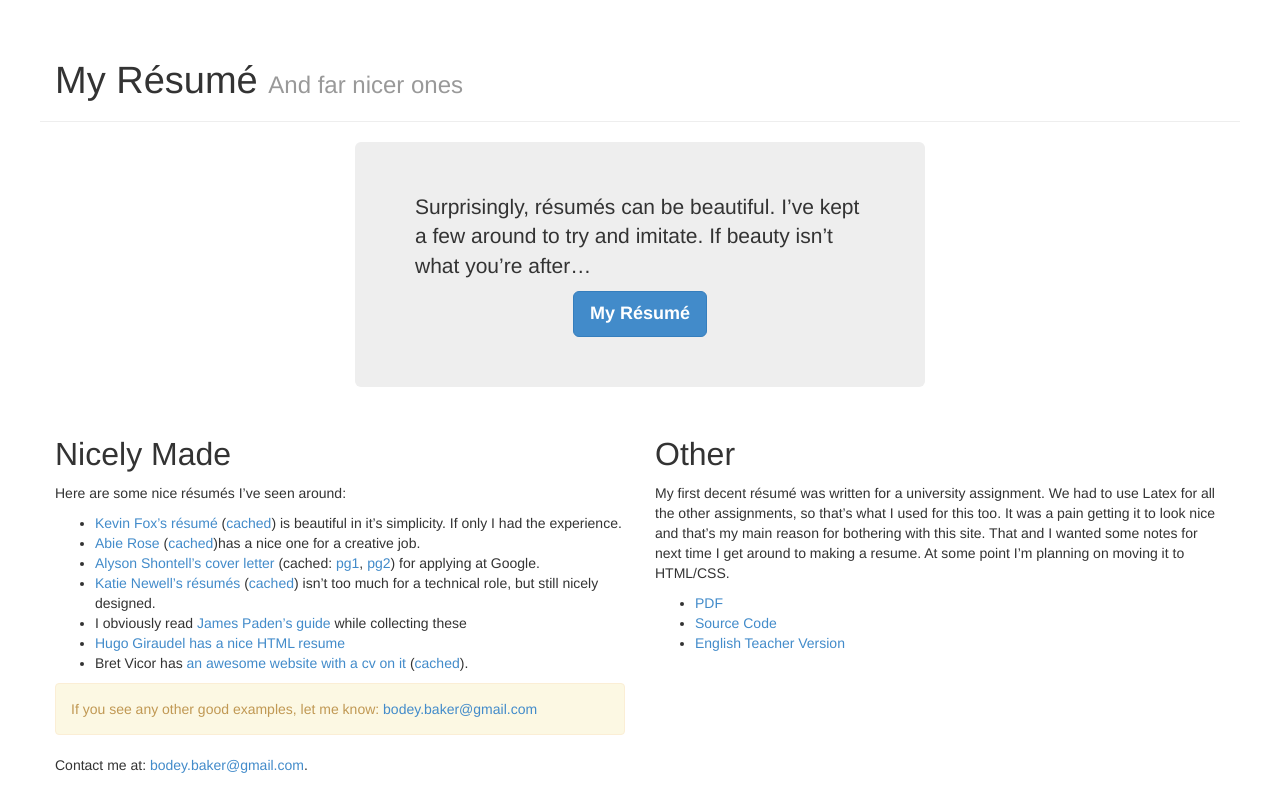
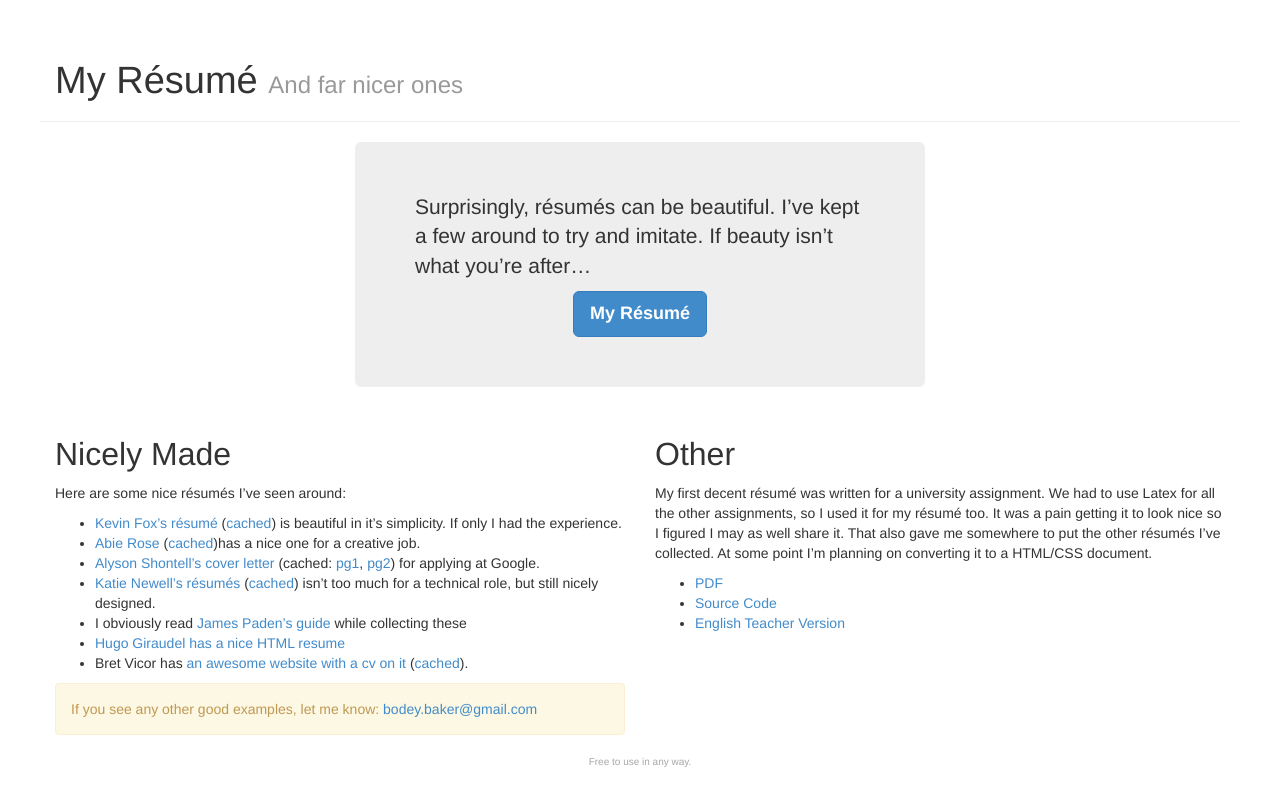
Before and after one commit to porcoesphino/bodey-cv, a Jekyll site: the page built from index.markdown, in a window 1280 px wide. Shown: the top 812 px of the page. Built offline with Jekyll 4.4.1, drawn with Linux system fonts in a browser that asks for light colours.

Commit message:
removed files. touched up footer

```diff
--- a/_includes/README.markdown
+++ /dev/null
@@ -1,6 +0,0 @@
-Here are some nice résumés I've seen around:
-* [Kevin Fox's résumé](http://fury.com/resume/kevin_fox_resume.pdf) is beautiful in it's simplicity. If only I had the experience.
-* [Abie Rose](http://abierose.com/resume.pdf) has a nice one for a creative job.
-* [Alyson Shontell's cover letter](http://www.businessinsider.com/this-is-the-application-and-cover-letter-that-got-me-an-interview-with-google-2011-2) for applying at Google.
-* [Katie Newell's résumés](http://www.katienewell.com) isn't too much for a technical role, but still nicely designed.
-* I obviously read [James Paden's guide](http://www.xemion.com/website-design-learning-center/5-steps-to-the-perfect-web-designer-resume/) while collecting these
--- a/_includes/email.markdown
+++ /dev/null
@@ -1,3 +0,0 @@
----
----
-<bodey.baker@gmail.com>
--- a/_includes/home-page.html
+++ b/_includes/home-page.html
@@ -26,4 +26,9 @@
 {{ mine | markdownify }}
   </div>
 </div>
-Contact me at: <bodey.baker@gmail.com>.
+
+<div class="row footer">
+  <div class="span12">
+{{ footer | markdownify }}
+  </div>
+</div>
--- a/_layouts/default.html
+++ b/_layouts/default.html
@@ -12,12 +12,6 @@
     <div class="container">
     {{content}}
     </div>
-
-    <div class="row footer">
-      <div class="span12">
-        {{ footer }}
-      </div>
-    </div>
     <script src="http://code.jquery.com/jquery.js"></script>
     <script src="{{site.baseurl}}/bootstrap/js/bootstrap.min.js"></script>
     <!-- Responsive features in IE8 (https://github.com/scottjehl/Respond) -->
--- a/index.markdown
+++ b/index.markdown
@@ -11,12 +11,8 @@ Surprisingly, résumés can be beautiful. I've kept a few around to try and imit
 If you see any other good examples, let me know: <bodey.baker@gmail.com>
 {% endcapture %}
 
-{% capture email %}
-<bodey.baker@gmail.com>
-{% endcapture %}
-
 {% capture mine %}
-My first decent résumé was written for a university assignment. We had to use Latex for all the other assignments, so that's what I used for this too. It was a pain getting it to look nice and that's my main reason for bothering with this site. That and I wanted some notes for next time I get around to making a resume. At some point I'm planning on moving it to HTML/CSS.
+My first decent résumé was written for a university assignment. We had to use Latex for all the other assignments, so I used it for my résumé too. It was a pain getting it to look nice so I figured I may as well share it. That also gave me somewhere to put the other résumés I've collected. At some point I'm planning on converting it to a HTML/CSS document.
 
  - [PDF][]
  - [Source Code][]
@@ -35,6 +31,7 @@ My first decent résumé was written for a university assignment. We had to use
 
 {% capture examples %}
 Here are some nice résumés I've seen around:
+
 * [Kevin Fox's résumé][] ([cached][cached-fox]) is beautiful in it's simplicity. If only I had the experience.
 * [Abie Rose][] ([cached][cached-abie])has a nice one for a creative job.
 * [Alyson Shontell's cover letter][] (cached: [pg1][], [pg2][]) for applying at Google.
@@ -59,7 +56,7 @@ Here are some nice résumés I've seen around:
 {% endcapture %}
 
 {% capture footer %}
-Free to use in any way. <bodey.baker@gmail.com>
+Free to use in any way.
 {% endcapture %}
 
 {% include home-page.html %}
--- a/local.css
+++ b/local.css
@@ -1,3 +1,9 @@
 div.jumbotron > div {
   text-align: center;
 }
+
+div.footer {
+  color: hsla(0, 0%, 20%, 0.43);
+  font-size: 10px;
+  text-align: center;
+}
```
Also changed, not shown: README.markdown (+5 -11 lines).
